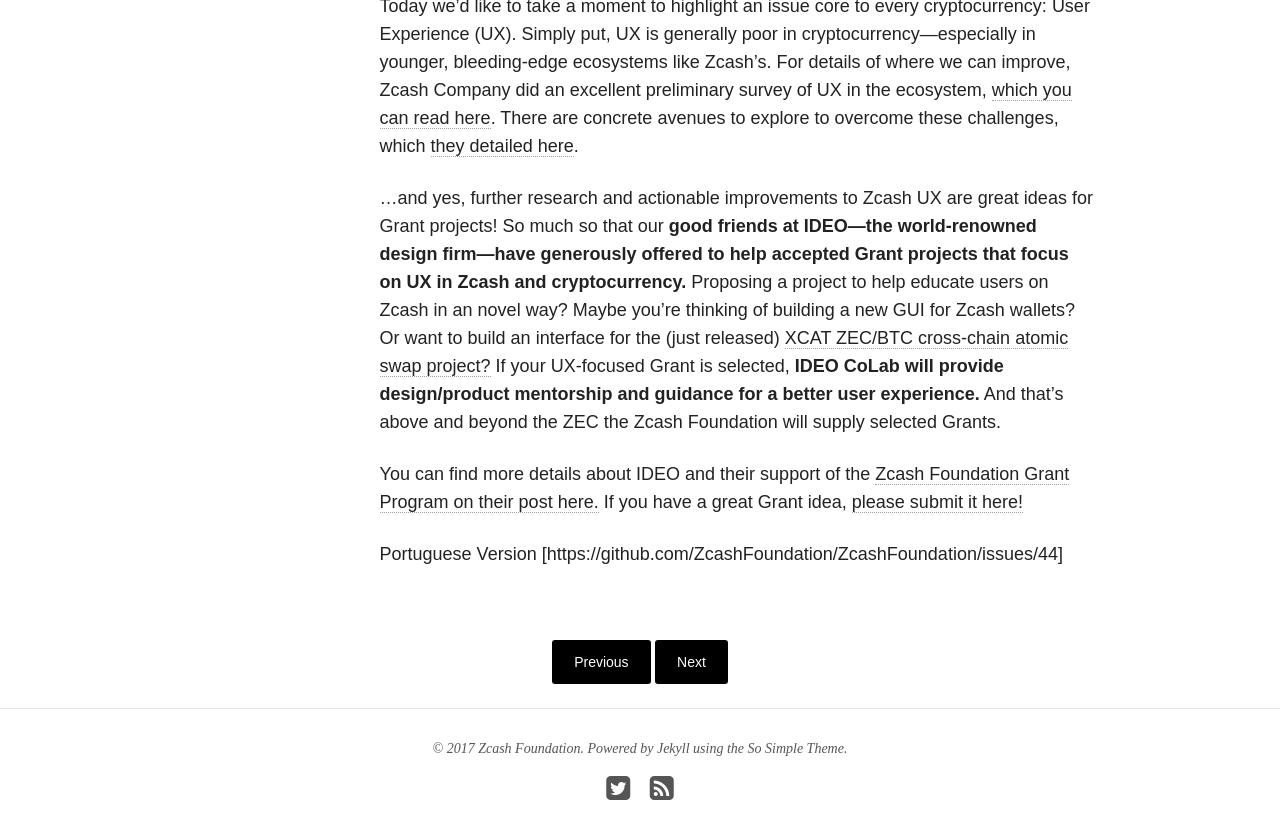
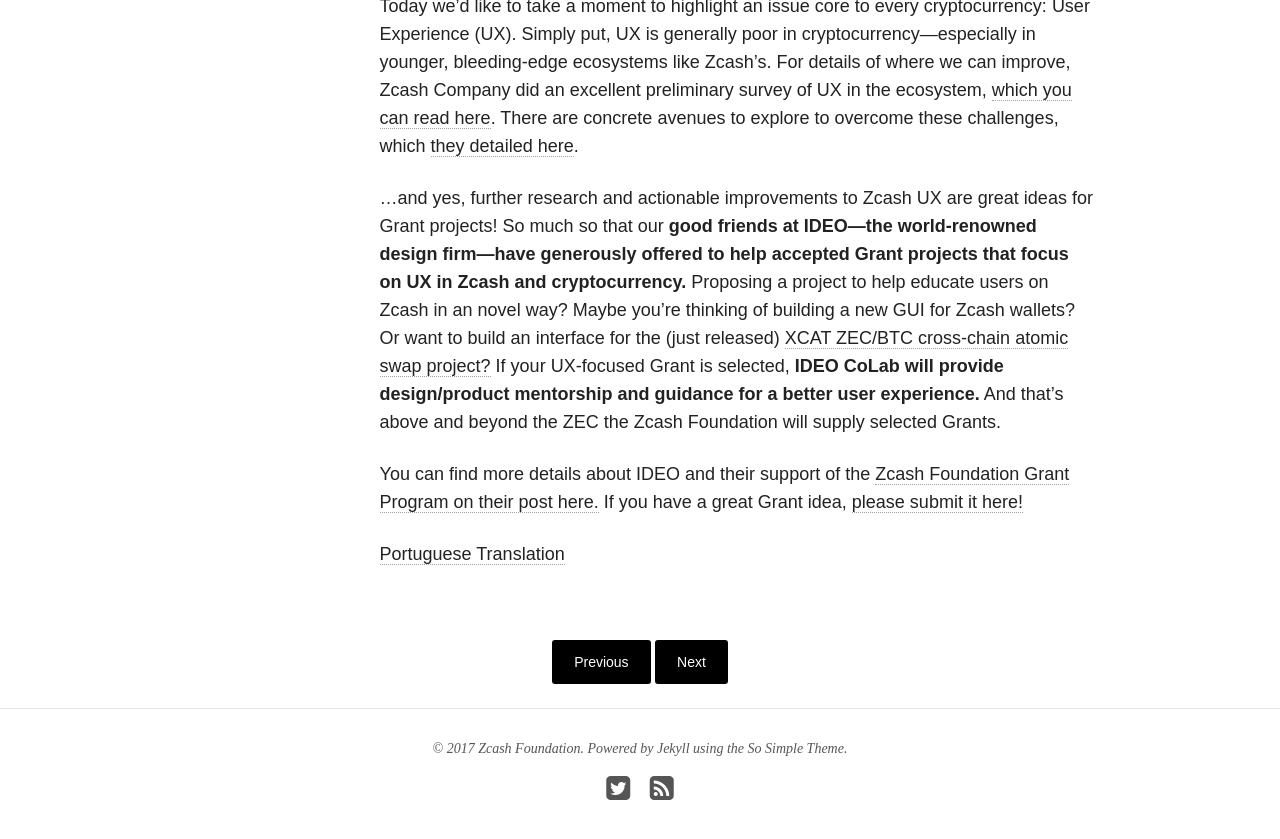
Before and after one commit to ZcashFoundation/zfnd, a Jekyll site: the page built from _posts/blog/2017-09-08-ideo-colab-and-ux-zcash-grants.md, in a window 1280 px wide and 900 px high, scrolled down 788 px. Shown: the top 839 px of the window. Built offline with Jekyll 4.4.1, drawn with Linux system fonts in a browser that asks for light colours; nearby versions of some CDN libraries.

Commit message:
updates translations

```diff
--- a/_posts/blog/2017-09-08-ideo-colab-and-ux-zcash-grants.md
+++ b/_posts/blog/2017-09-08-ideo-colab-and-ux-zcash-grants.md
@@ -18,4 +18,4 @@
 
 You can find more details about IDEO and their support of the [Zcash Foundation Grant Program on their post here.](https://medium.com/ideo-colab/better-ux-for-cryptocurrency-with-the-zcash-foundation-4d87465affa4) If you have a great Grant idea, [please submit it here!](https://github.com/ZcashFoundation/GrantProposals-2017Q4/issues)
 
-Portuguese Version [https://github.com/ZcashFoundation/ZcashFoundation/issues/44]
+[Portuguese Translation](https://github.com/ZcashFoundation/ZcashFoundation/issues/44)
```
Also changed, not shown: _posts/blog/2017-10-03-welcome-antonie.md (+2 -0 lines).
